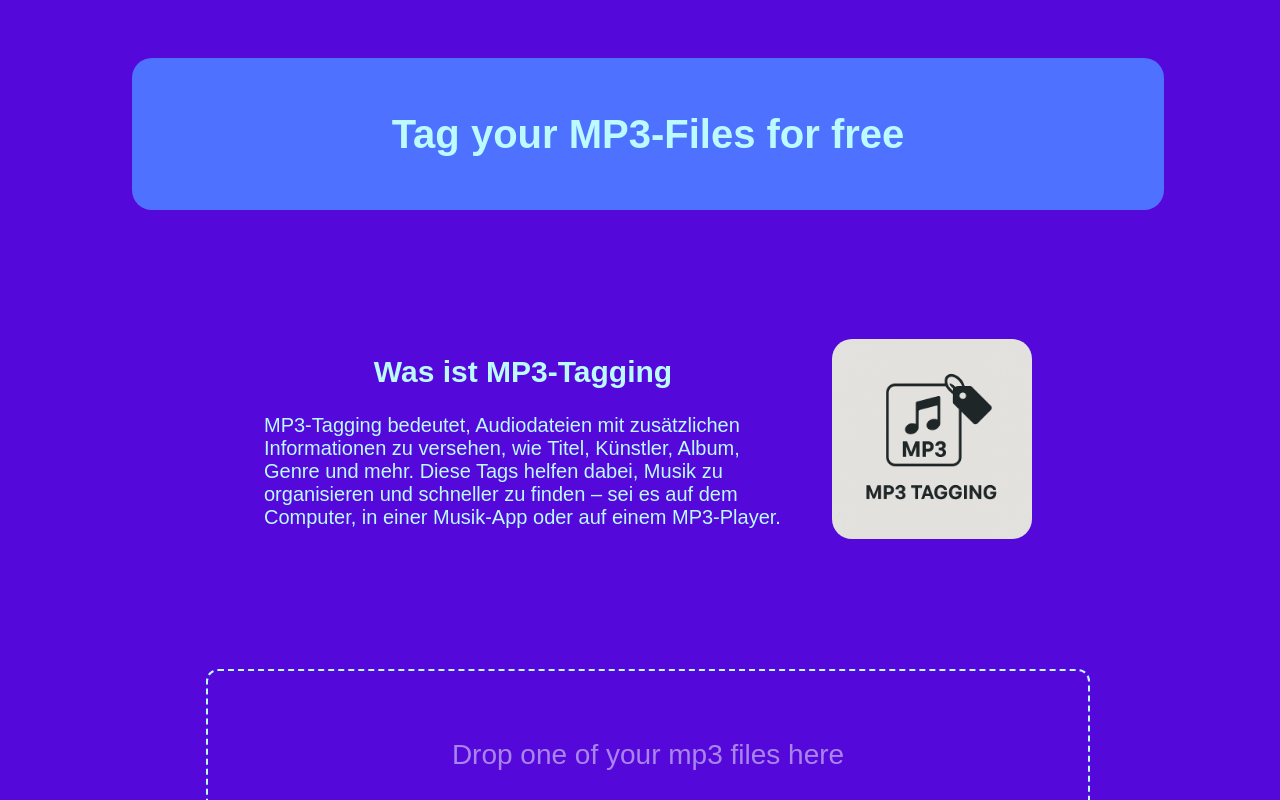
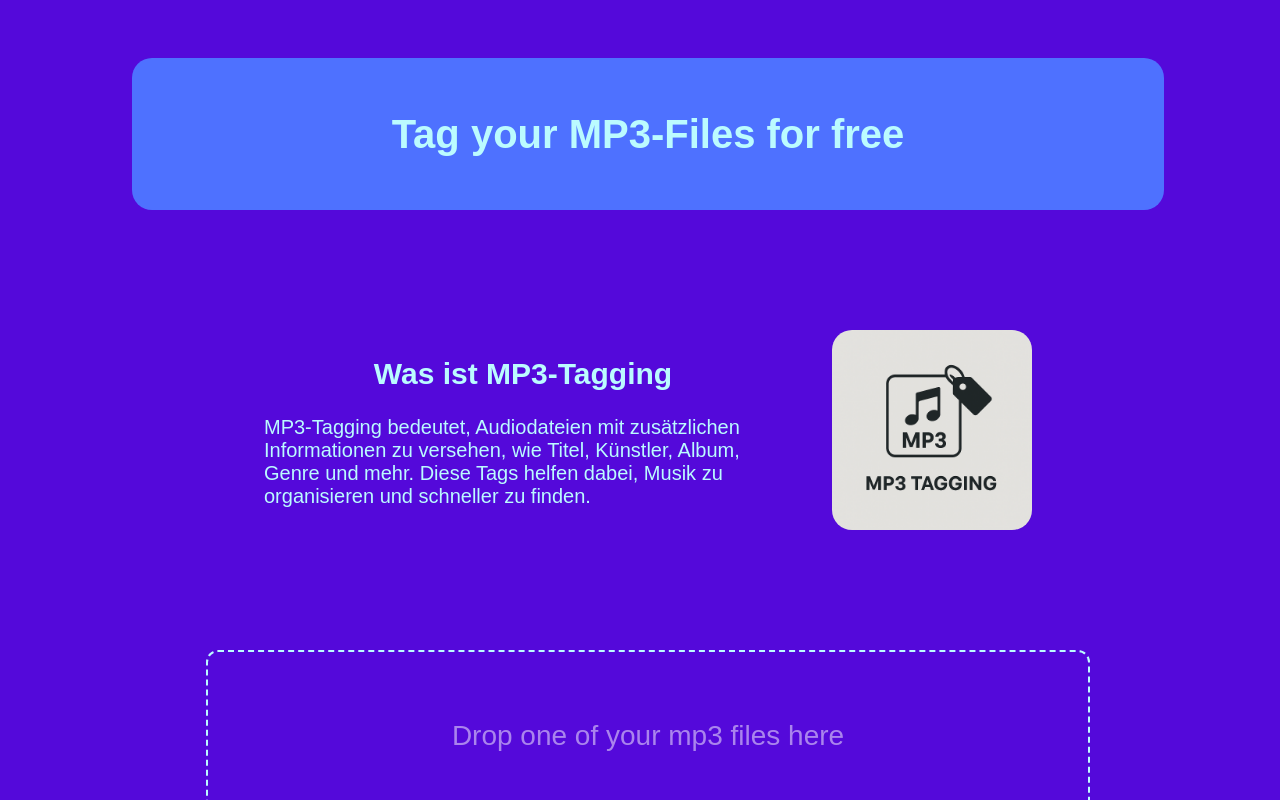
Before and after one commit to Youdontknowme720/taggerweb, a React (Vite) app: page /tagger in a window 1280 px wide. Shown: the top 800 px of the page. Built offline with nearby package versions, Linux system fonts and the light colour scheme.

Commit message:
fix beschreibung

```diff
--- a/src/comps/Expl/ExplainT.tsx
+++ b/src/comps/Expl/ExplainT.tsx
@@ -16,8 +16,7 @@ const ExplainTxt: React.FC = () => {
             <p style={{display: "flex"}}>
                 MP3-Tagging bedeutet, Audiodateien mit zusätzlichen Informationen zu versehen, wie Titel, Künstler,
                 Album, Genre und mehr.
-                Diese Tags helfen dabei, Musik zu organisieren und schneller zu finden – sei es auf dem Computer, in
-                einer Musik-App oder auf einem MP3-Player.
+                Diese Tags helfen dabei, Musik zu organisieren und schneller zu finden.
             </p>
         </div>
     );
```
